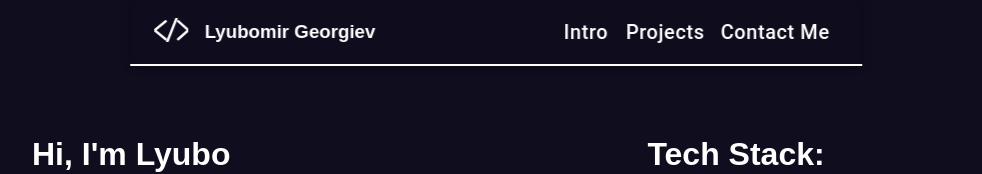
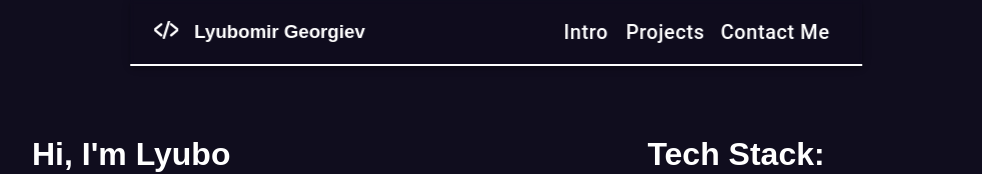
Before and after one commit to lyubomir2712/Portfolio, a React (Vite) app: page / in a window 1280 px wide. Shown: the top 174 px of the page, without its empty margins (144-1126 px from the left). Built offline with nearby package versions, Linux system fonts and the light colour scheme.

Commit message:
updated the logo and project section image proportions

```diff
--- /dev/null
+++ b/src/Components/Navbar/Logo.css
@@ -0,0 +1,9 @@
+.logo{
+    width: 1.5rem;
+    height: auto;
+    stroke-width: 3rem;
+}
+
+.logo path{
+    stroke-width: 2rem;
+}
--- a/src/Components/Navbar/Logo.jsx
+++ b/src/Components/Navbar/Logo.jsx
@@ -1,9 +1,13 @@
+import "./Logo.css"
+
 export default function Logo() {
     return (
-        <svg className={"logo"} width="354" height="247" viewBox="0 0 354 247" fill="none" xmlns="http://www.w3.org/2000/svg">
-            <path d="M118 33L6.846 122.89C4.86632 124.491 4.86631 127.509 6.84599 129.11L118 219" stroke="white" strokeWidth="25" strokeLinecap="round"/>
-            <path d="M135 242L229 5" stroke="white" strokeWidth="25" strokeLinecap="round"/>
-            <path d="M246 33L347.619 123.006C349.416 124.597 349.416 127.403 347.619 128.994L246 219" stroke="white" strokeWidth="25" strokeLinecap="round"/>
+        <svg className="logo" width="327" height="236" viewBox="0 0 327 236" fill="none" xmlns="http://www.w3.org/2000/svg">
+            <path d="M95 45L6.83879 116.391C4.86183 117.992 4.86183 121.008 6.83879 122.609L95 194" stroke="white" strokeWidth="10" strokeLinecap="round"/>
+            <path d="M232 45L320.161 116.391C322.138 117.992 322.138 121.008 320.161 122.609L232 194" stroke="white" strokeidth="10" strokeLinecap="round"/>
+            <path d="M131 231L201.5 5" stroke="white" strokeWidth="10" strokeLinecap="round"/>
         </svg>
+
+
     )
 }
--- a/src/Components/Navbar/Navbar.jsx
+++ b/src/Components/Navbar/Navbar.jsx
@@ -12,7 +12,7 @@ export default function Navbar() {
         <Box sx={{ flexGrow: 1 }}>
             <AppBar className={"navbar"} position="fixed" sx={{left: '50%', transform: 'translateX(-50%)', width: '57.15%', backgroundColor: '#100d1ead', paddingLeft: '0'}}>
                 <Toolbar sx={{padding: 0}} >
-                    <a href="#"><Logo/></a>
+                    <p><a href="#"><Logo/></a></p>
                     <h3 className={"navbar-name"}>Lyubomir Georgiev</h3>
                     <Typography variant="h6" component="div" sx={{ flexGrow: 2 }}>
                     </Typography>
```
